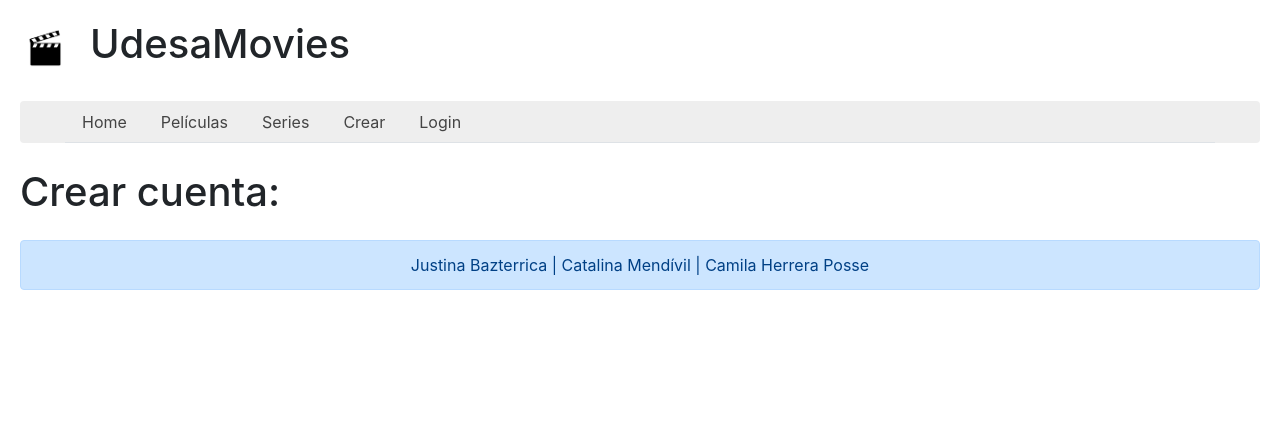
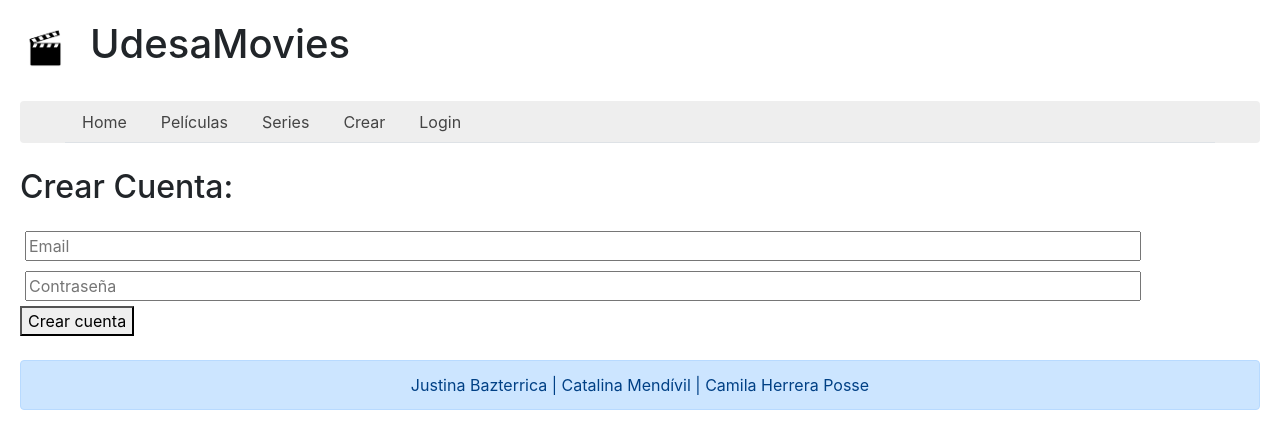
Before and after one commit to justibazterrica/TDM--PI---Bazterrica---Mendivil---Herrera, a React (Create React App) app in the folder PI/: page /crear in a window 1280 px wide. Shown: the top 448 px of the page. Built offline with nearby package versions, Linux system fonts and the light colour scheme.

Commit message:
hice crear cuenta

```diff
--- a/PI/src/Screens/Crear/Crear.js
+++ b/PI/src/Screens/Crear/Crear.js
@@ -1,9 +1,104 @@
-import React from 'react'
+import React, { Component } from "react";
+import Cookies from "universal-cookie";
 
-export default function Crear() {
-  return (
-    <div>
-      <h1>Crear cuenta:</h1>
-    </div>
-  )
+const cookies = new Cookies();
+
+class Crear extends Component {
+    constructor(props) {
+        super(props);
+        this.state = {
+            email: "",
+            password: "",
+            error: ""
+        };
+    }
+
+    evitarSubimit(event) {
+        event.preventDefault();
+
+        let usuariosGuardados = localStorage.getItem("Usuarios");
+
+        if (usuariosGuardados === null) {
+            usuariosGuardados = [];
+        } else {
+            usuariosGuardados = JSON.parse(usuariosGuardados);
+        }
+
+        let usuarioExistente = usuariosGuardados.filter((usuario) => {
+            return usuario.email === this.state.email;
+        });
+
+        if (usuarioExistente.length > 0) {
+            this.setState({ error: "El email ya está en uso" });
+            return;
+        }
+
+        if (this.state.password.length < 6) {
+            this.setState({ error: "La contraseña debe tener al menos 6 caracteres" });
+            return;
+        }
+
+        let usuarioNuevo = {
+            email: this.state.email,
+            password: this.state.password
+        };
+
+        usuariosGuardados.push(usuarioNuevo);
+
+        localStorage.setItem("Usuarios", JSON.stringify(usuariosGuardados));
+
+        cookies.set("user-auth-cookie", this.state.email);
+
+        this.setState({
+            email: "",
+            password: "",
+            error: ""
+        });
+
+        this.props.history.push("/");
+    }
+
+    controlarEmail(event) {
+        this.setState({ email: event.target.value });
+    }
+
+    controlarPassword(event) {
+        this.setState({ password: event.target.value });
+    }
+
+    render() {
+        let mensajeError = null;
+
+        if (this.state.error !== "") {
+            mensajeError = <p>{this.state.error}</p>;
+        }
+
+        return (
+            <div>
+                <h2>Crear Cuenta:</h2>
+
+                <form onSubmit={(event) => this.evitarSubimit(event)}>
+                    <input
+                        type="email"
+                        placeholder="Email"
+                        value={this.state.email}
+                        onChange={(event) => this.controlarEmail(event)}
+                    />
+
+                    <input
+                        type="password"
+                        placeholder="Contraseña"
+                        value={this.state.password}
+                        onChange={(event) => this.controlarPassword(event)}
+                    />
+
+                    <button type="submit">Crear cuenta</button>
+                </form>
+
+                {mensajeError}
+            </div>
+        );
+    }
 }
+
+export default Crear;
```
